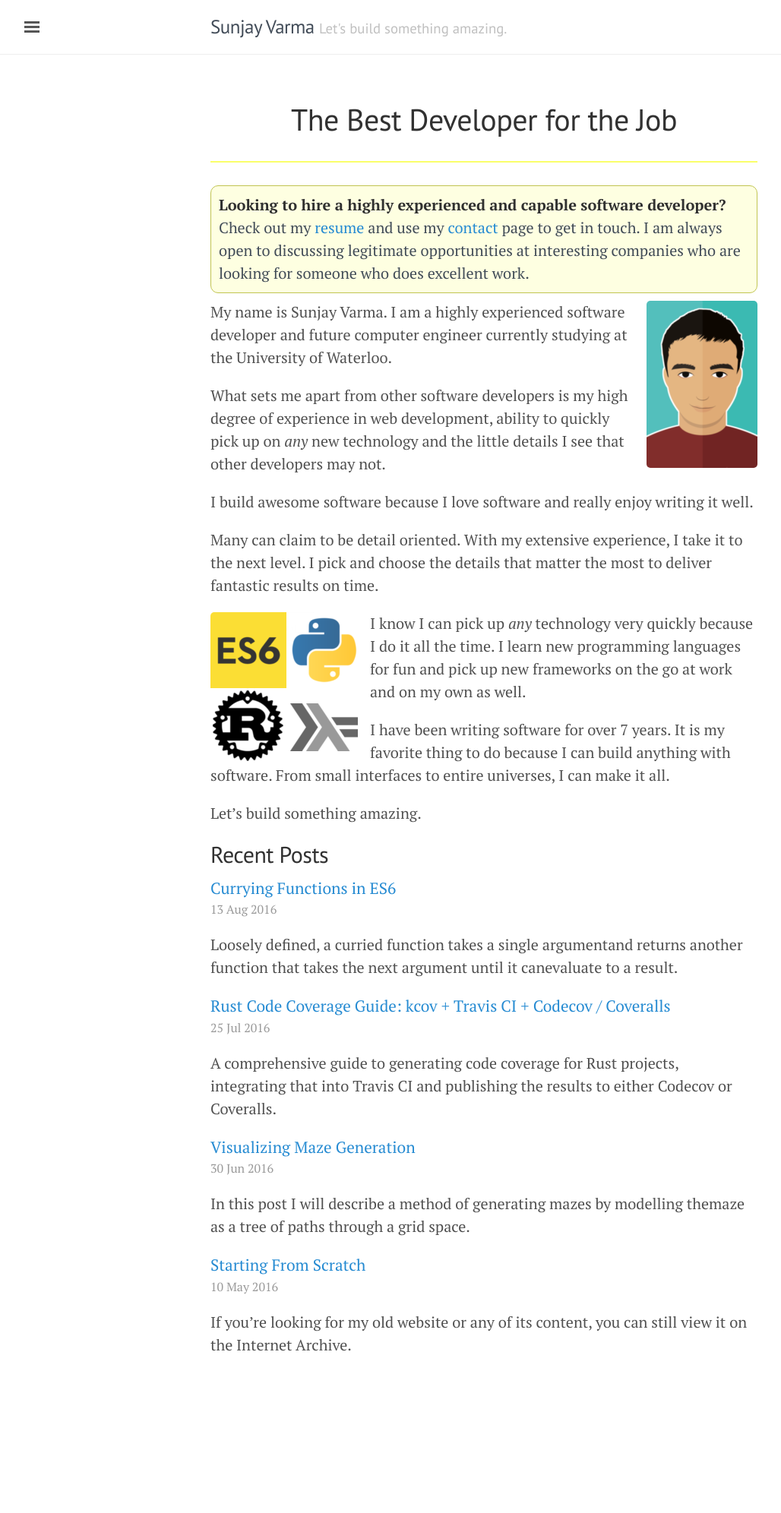
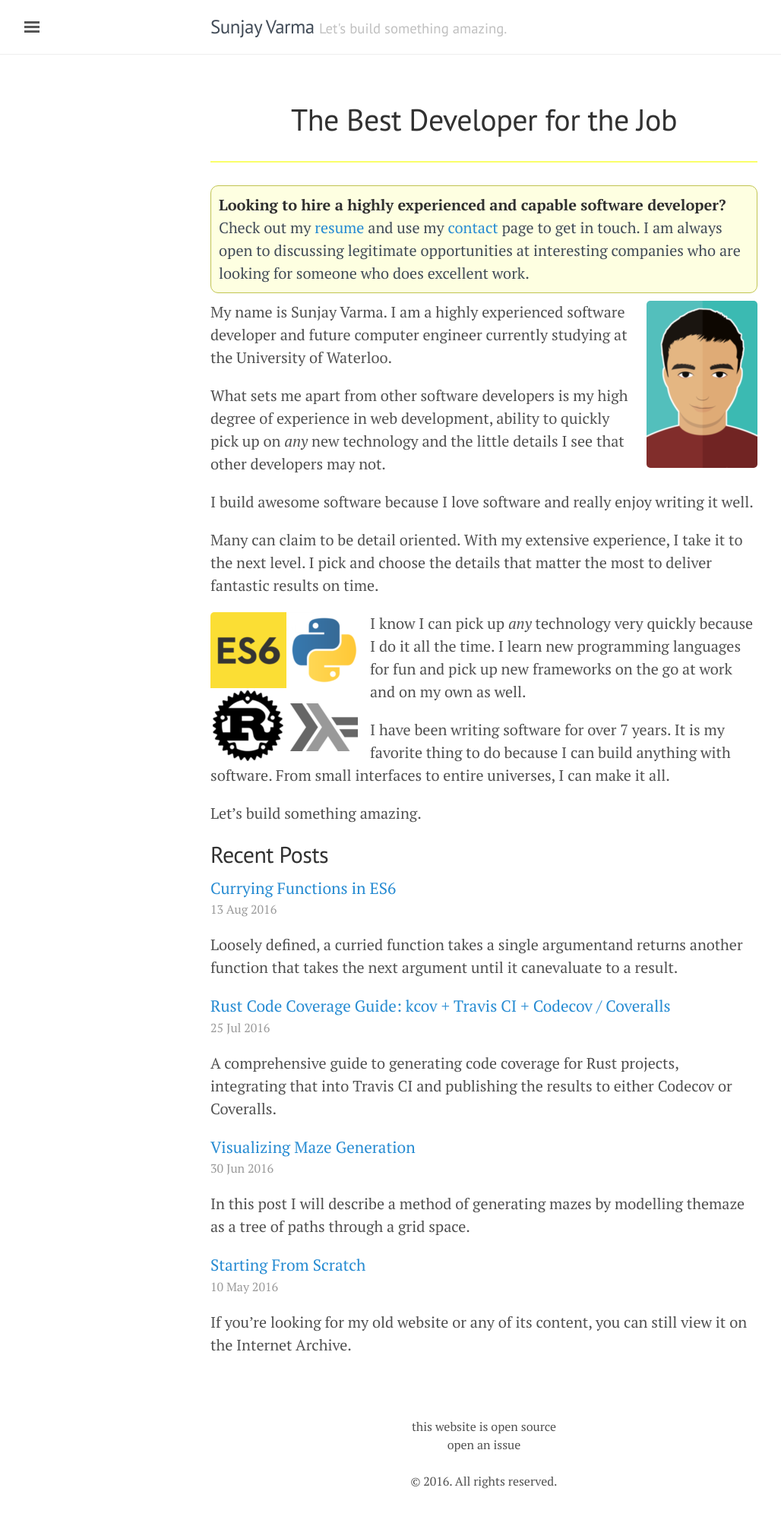
Before and after one commit to sunjay/sunjay.github.io, a Jekyll site: the page built from index.html, in a window 1280 px wide. Shown: the whole page at 76% size, without its empty margins (3-1031 px from the left). Built offline with Jekyll 4.4.1, drawn with Linux system fonts in a browser that asks for light colours; before the commit the page ends 1866 px from its top, so only the background shows below that.

Commit message:
Moved sidebar content to the footer

```diff
--- a/_includes/sidebar.html
+++ b/_includes/sidebar.html
@@ -16,17 +16,6 @@
     {% include sidebar-item.html title="Contact" url="/contact" %}
   </nav>
 
-  <div class="sidebar-spacer"></div>
-
-  <div class="sidebar-nav">
-      <a class="sidebar-nav-item" target="_blank" href="https://github.com/sunjay/sunjay.github.io">
-        This website is open source
-      </a>
-      <a class="sidebar-nav-item" target="_blank" href="https://github.com/sunjay/sunjay.github.io/issues">
-        Report a problem
-      </a>
-  </div>
-
   <div class="sidebar-item">
     <p>
       &copy; {{ site.time | date: '%Y' }}. All rights reserved.
--- a/_layouts/default.html
+++ b/_layouts/default.html
@@ -22,6 +22,15 @@
       <main class="container content">
         {{ content }}
       </main>
+
+      <footer>
+        <a target="_blank" href="https://github.com/sunjay/sunjay.github.io">this website is open source</a>
+        <br />
+        <a target="_blank" href="https://github.com/sunjay/sunjay.github.io/issues">open an issue</a>
+        <br />
+        <br />
+        <p>&copy; {{ site.time | date: '%Y' }}. All rights reserved.</p>
+      </footer>
     </div>
 
     <label for="sidebar-checkbox" class="sidebar-toggle"></label>
--- a/assets/css/lanyon.css
+++ b/assets/css/lanyon.css
@@ -304,6 +304,20 @@ a.sidebar-nav-item:focus {
   .sidebar-toggle {
     display: none;
   }
+}
+
+/* Footer
+ *
+ */
+
+footer {
+  font-size: 80%;
+  text-align: center;
+  margin-bottom: 30px;
+}
+
+footer a {
+  color: inherit;
 }
 
 /* Slide effect
```
